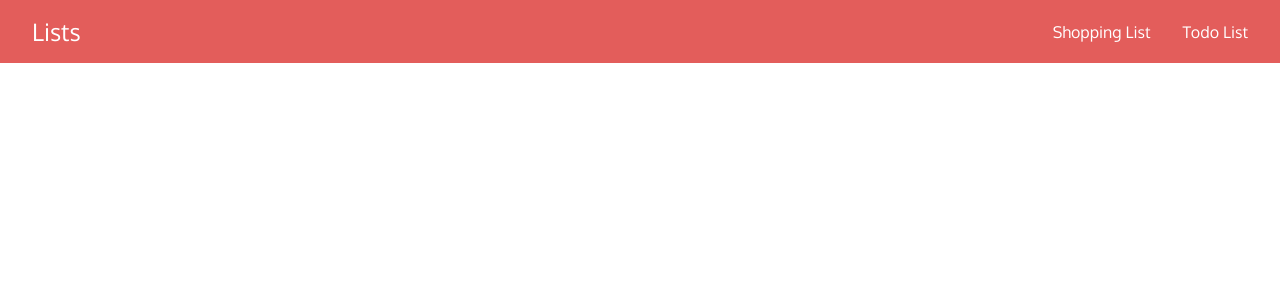
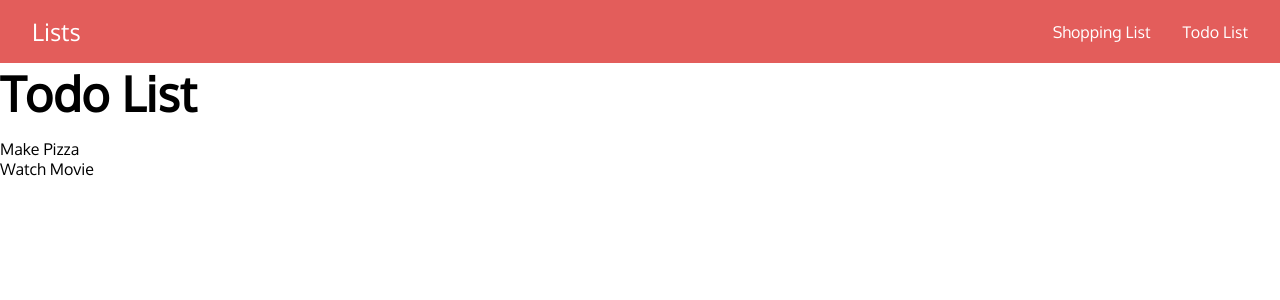
Before and after one commit to madeleinewoodbury/lists, a React (Create React App) app: page /todo in a window 1280 px wide. Shown: the top 300 px of the page. Built offline with nearby package versions, Linux system fonts and the light colour scheme.

Commit message:
Todo items aded to state in the context file

```diff
--- a/src/App.js
+++ b/src/App.js
@@ -3,6 +3,7 @@ import { BrowserRouter as Router, Route, Switch } from "react-router-dom";
 import Header from "./components/layout/Header";
 import Home from "./components/page/Home";
 import ShoppingList from "./components/page/shopping/ShoppingList";
+import TodoList from "./components/page/todo/TodoList";
 import { Provider } from "./context";
 
 import "./App.css";
@@ -17,6 +18,7 @@ class App extends Component {
             <Switch>
               <Route exact path="/" component={Home} />
               <Route exact path="/shopping" component={ShoppingList} />
+              <Route exact path="/todo" component={TodoList} />
             </Switch>
           </div>
         </Router>
--- /dev/null
+++ b/src/components/page/todo/Todo.js
@@ -0,0 +1,27 @@
+import React, { Component } from "react";
+import PropTypes from "prop-types";
+import { Consumer } from "../../../context";
+
+class Todo extends Component {
+  // onDeleteClick = (id, dispatch) => {
+  //   dispatch({ type: "DELETE_SHOPPING_ITEM", payload: id });
+  // };
+  render() {
+    const { name } = this.props.item;
+    return (
+      <Consumer>
+        {value => {
+          const { dispatch } = value;
+          console.log(dispatch);
+          return <div>{name}</div>;
+        }}
+      </Consumer>
+    );
+  }
+}
+
+Todo.propTypes = {
+  item: PropTypes.object.isRequired
+};
+
+export default Todo;
--- /dev/null
+++ b/src/components/page/todo/TodoList.js
@@ -0,0 +1,27 @@
+import React, { Component } from "react";
+import { Consumer } from "../../../context";
+import Todo from "./Todo";
+
+class TodoList extends Component {
+  render() {
+    return (
+      <Consumer>
+        {value => {
+          const { todoItems } = value;
+          return (
+            <React.Fragment>
+              <div>
+                <h1>Todo List</h1>
+                {todoItems.map(item => (
+                  <Todo key={item.id} item={item} />
+                ))}
+              </div>
+            </React.Fragment>
+          );
+        }}
+      </Consumer>
+    );
+  }
+}
+
+export default TodoList;
--- a/src/context.js
+++ b/src/context.js
@@ -41,6 +41,17 @@ export class Provider extends Component {
       }
     ],
 
+    todoItems: [
+      {
+        id: 201,
+        name: "Make Pizza"
+      },
+      {
+        id: 202,
+        name: "Watch Movie"
+      }
+    ],
+
     // Calls the action from the reducer
     dispatch: action => this.setState(state => reducer(state, action))
   };
```
